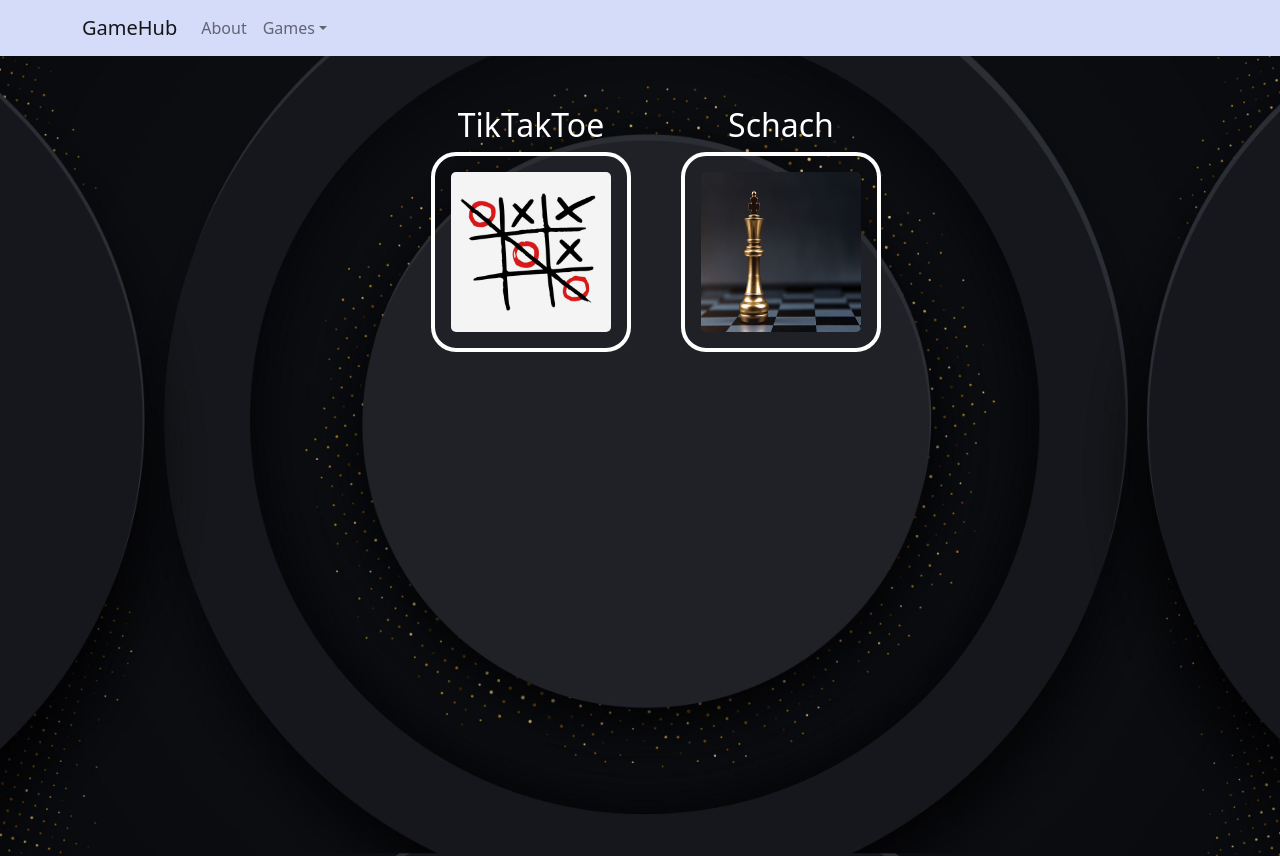
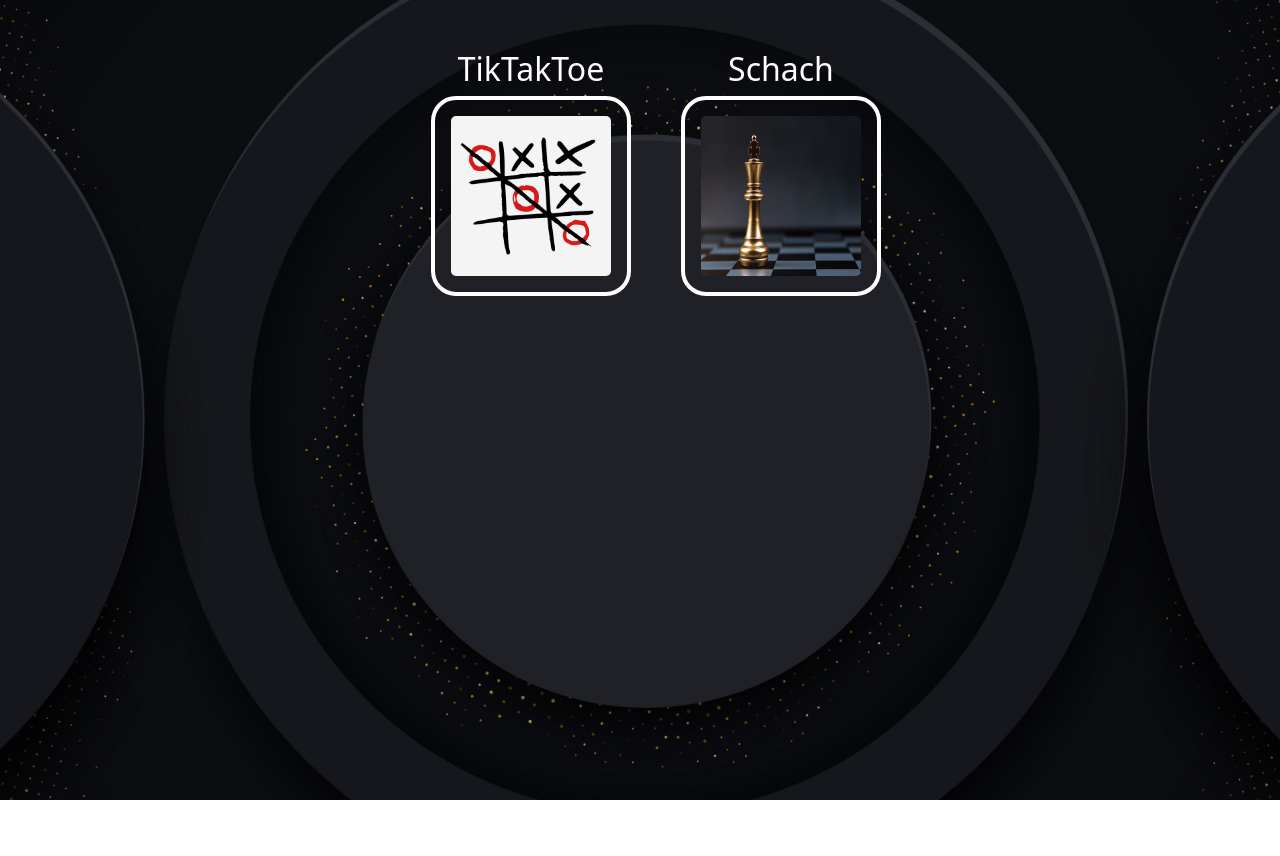
Before and after one commit to MaxMer25/Games, a Next.js app: page / in a window 1280 px wide. After the commit the page ends 800 px from the top, so only its background shows below. Built offline with nearby package versions, Linux system fonts and the light colour scheme.

Commit message:
fix: comment out navbar

```diff
--- a/src/app/games/tiktaktoe/page.tsx
+++ b/src/app/games/tiktaktoe/page.tsx
@@ -10,7 +10,7 @@ export default async function Tiktaktoe() {
 
   return (
     <>
-      <PageNavbar />
+      {/* <PageNavbar /> */}
       <main className={styles.main}>
         <h1 className={styles.headline}>TikTakToe!</h1>
 
--- a/src/app/page.tsx
+++ b/src/app/page.tsx
@@ -8,7 +8,7 @@ import PageNavbar from "@games/components/navbar";
 function Page() {
   return (
     <>
-      <PageNavbar />
+      {/* <PageNavbar /> */}
       <StyledWrapper>
         <StyledGameList>
           <li>
```
